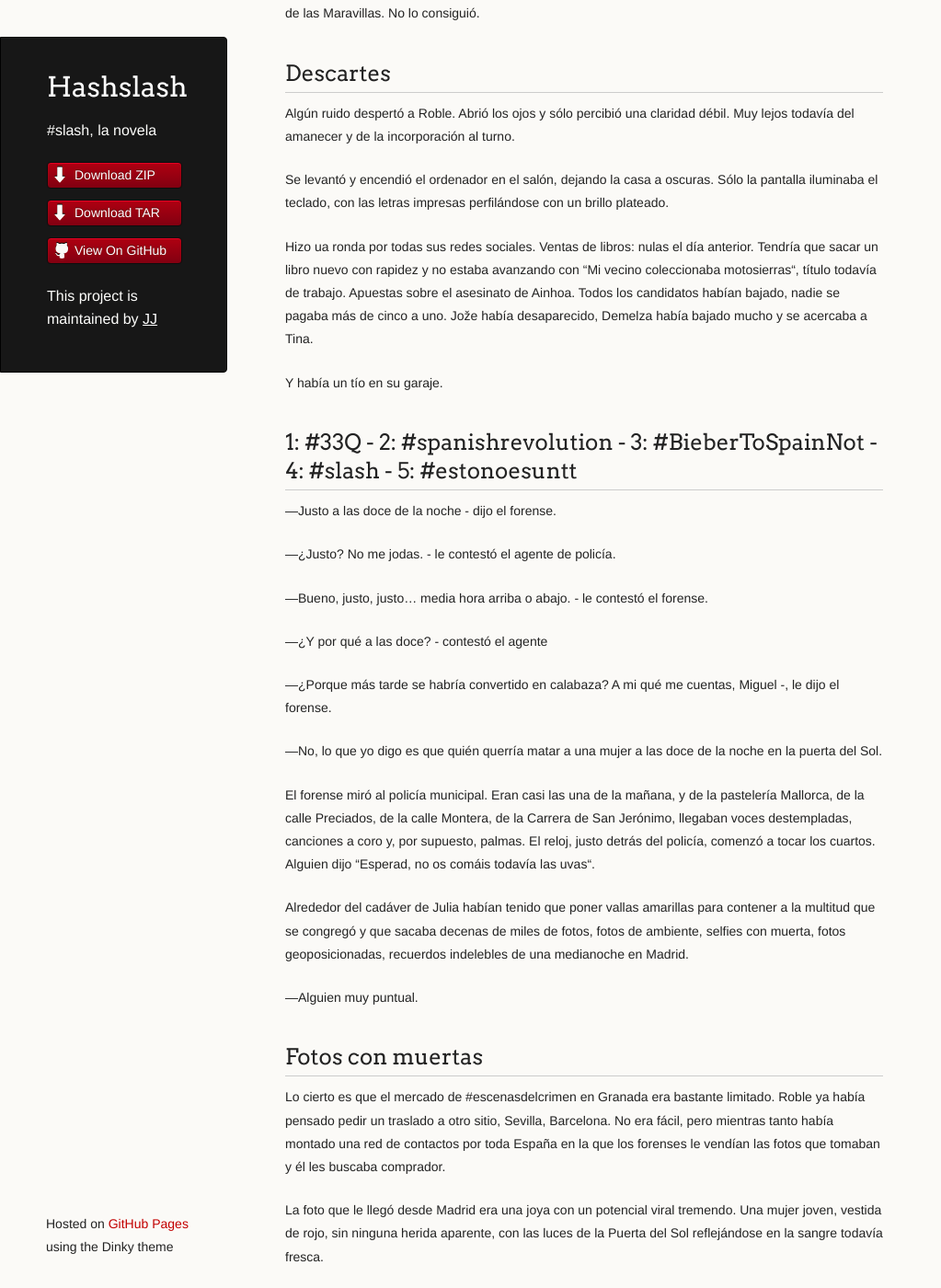
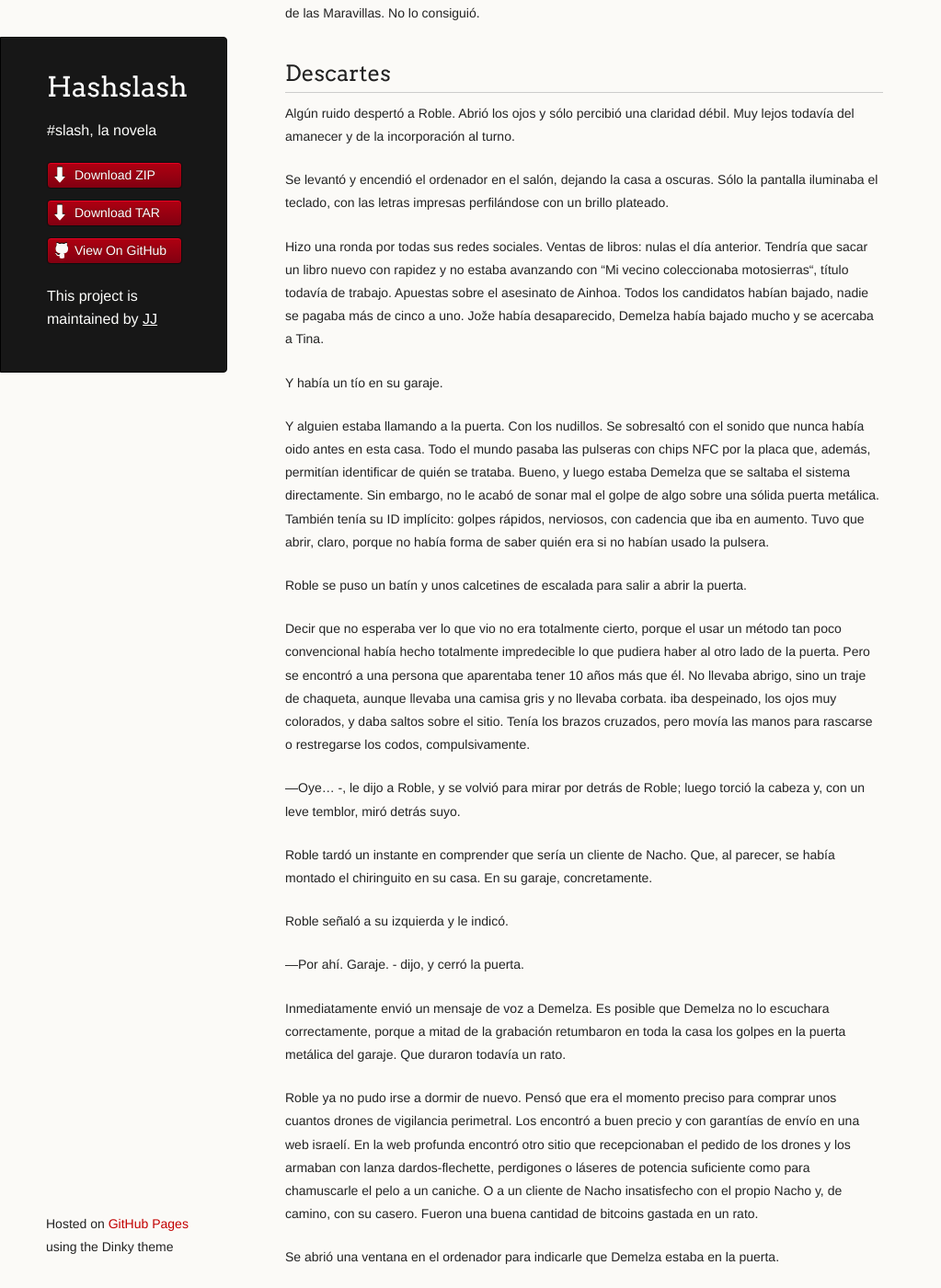
Before and after one commit to JJ/HashSlash, a Jekyll site: the page built from texto/HashSlash.md, in a window 1280 px wide and 1400 px high, scrolled down 58560 px. Shown: the whole window at 92% size, without its empty margins (0-1023 px from the left). Built offline with Jekyll 4.4.1, drawn with Linux system fonts in a browser that asks for light colours; some of the changed text lies outside the part shown.

Commit message:
Sync texto/HashSlash.md from master to gh-pages

```diff
--- a/texto/HashSlash.md
+++ b/texto/HashSlash.md
@@ -2959,7 +2959,7 @@ Se levantó y encendió el ordenador en el salón, dejando la casa a
 oscuras. Sólo la pantalla iluminaba el teclado, con las letras
 impresas perfilándose con un brillo plateado.
 
-Hizo ua ronda por todas sus redes sociales. Ventas de libros: nulas el
+Hizo una ronda por todas sus redes sociales. Ventas de libros: nulas el
 día anterior. Tendría que sacar un libro nuevo con rapidez y no estaba
 avanzando con “Mi vecino coleccionaba motosierras“, título todavía de
 trabajo. Apuestas sobre el asesinato de Ainhoa. Todos los candidatos
@@ -2967,6 +2967,62 @@ habían bajado, nadie se pagaba más de cinco a uno. Jože había
 desaparecido, Demelza había bajado mucho y se acercaba a Tina.
 
 Y había un tío en su garaje.
+
+Y alguien estaba llamando a la puerta. Con los nudillos. Se sobresaltó
+con el sonido que nunca había oido antes en esta casa. Todo el mundo
+pasaba las pulseras con chips NFC por la placa que, además, permitían identificar de quién se
+trataba. Bueno, y luego estaba Demelza que se saltaba el sistema
+directamente. Sin embargo, no le acabó de sonar mal el golpe de algo
+sobre una sólida puerta metálica. También tenía su ID implícito:
+golpes rápidos, nerviosos, con cadencia que iba en aumento. Tuvo que
+abrir, claro, porque no había forma de saber quién era si no habían
+usado la pulsera.
+
+Roble se puso un batín y unos calcetines de escalada para salir a
+abrir la puerta.
+
+Decir que no esperaba ver lo que vio no era totalmente cierto, porque
+el usar un método tan poco convencional había hecho totalmente
+impredecible lo que pudiera haber al otro lado de la puerta. Pero se
+encontró a una persona que aparentaba tener 10 años más que él. No
+llevaba abrigo, sino un traje de chaqueta, aunque llevaba una camisa
+gris y no llevaba corbata. iba despeinado, los ojos muy colorados, y
+daba saltos sobre el sitio. Tenía los brazos cruzados, pero movía las
+manos para rascarse o restregarse los codos, compulsivamente.
+
+—Oye... -, le dijo a Roble, y se volvió para mirar por detrás de
+Roble; luego torció la cabeza y, con un leve temblor, miró detrás
+suyo.
+
+Roble tardó un instante en comprender que sería un cliente de
+Nacho. Que, al parecer, se había montado el chiringuito en su casa. En
+su garaje, concretamente.
+
+Roble señaló a su izquierda y le indicó.
+
+—Por ahí. Garaje. - dijo, y cerró la puerta.
+
+Inmediatamente envió un mensaje de voz a Demelza. Es posible que
+Demelza no lo escuchara correctamente, porque a mitad de la grabación
+retumbaron en toda la casa los golpes en la puerta metálica del
+garaje. Que duraron todavía un rato.
+
+Roble ya no pudo irse a dormir de nuevo. Pensó que era el momento
+preciso para comprar unos cuantos drones de vigilancia perimetral. Los
+encontró a buen precio y con garantías de envío en una web israelí. En
+la web profunda encontró otro sitio que recepcionaban el pedido de los
+drones y los armaban con lanza dardos-flechette, perdigones o láseres
+de potencia suficiente como para chamuscarle el pelo a un caniche. O a
+un cliente de Nacho insatisfecho con el propio Nacho y, de camino, con
+su casero. Fueron una buena cantidad de bitcoins gastada en un rato.
+
+Se abrió una ventana en el ordenador para indicarle que Demelza estaba
+en la puerta.
+
+## Visitas a horas intempestivas
+
+Por cortesía, parece que esta vez había decidido usar el
+método convencional.
 
 1: #33Q - 2: #spanishrevolution - 3: #BieberToSpainNot - 4: #slash - 5: #estonoesuntt
 ---
```
